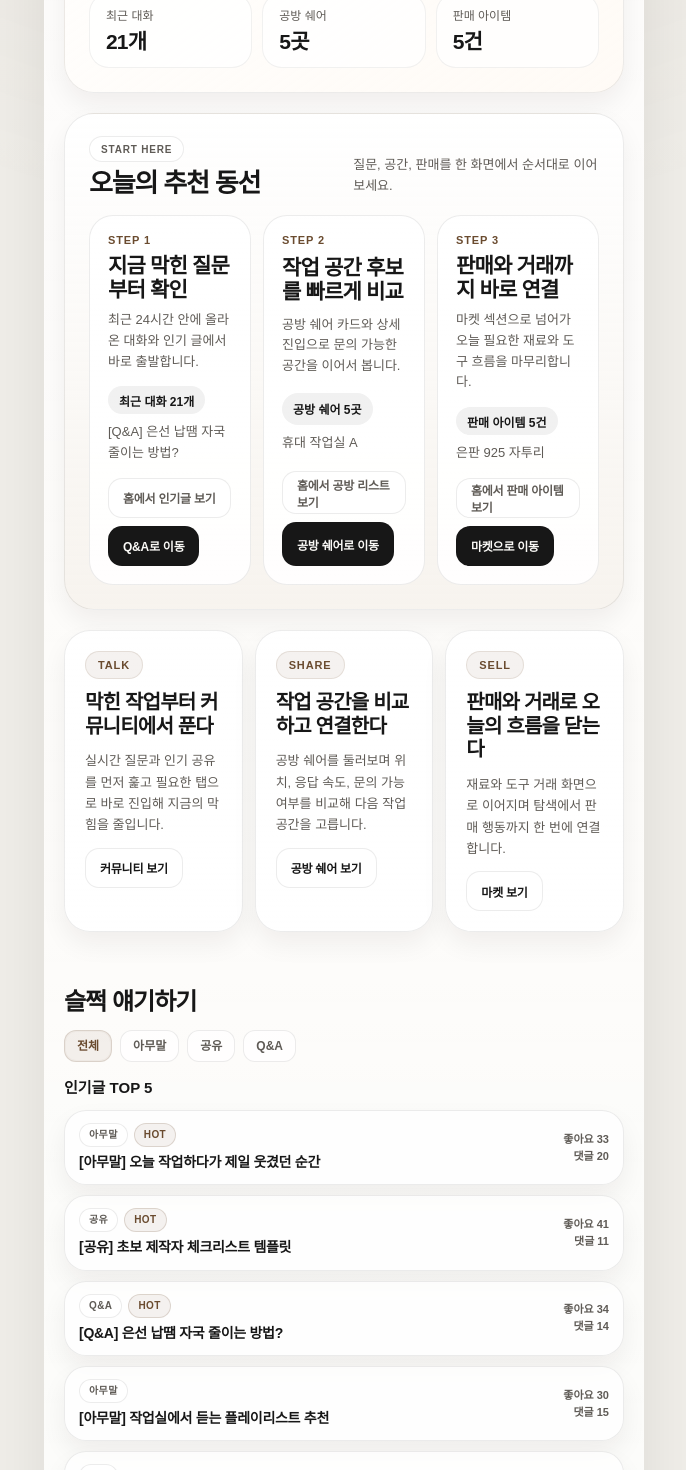
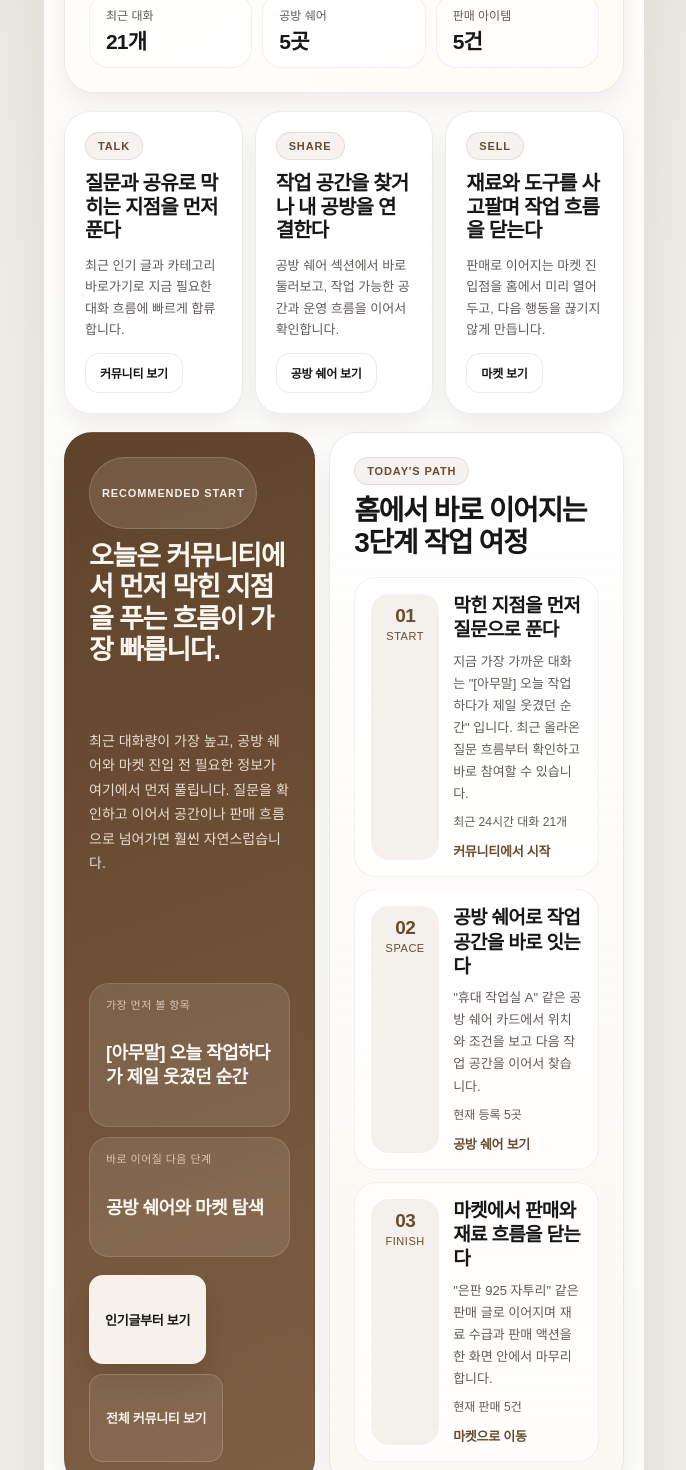
Before and after one commit to braychowq/eungeum-sljeok, a Next.js app in the folder frontend/: page / in a window 1280 px wide. Shown: the part 840-2310 px from the top of the page, without its empty margins (296-982 px from the left). Built offline with nearby package versions, Linux system fonts and the light colour scheme.

Commit message:
chore: push home service hub refresh

```diff
--- a/frontend/components/home/HomePage.module.css
+++ b/frontend/components/home/HomePage.module.css
@@ -32,7 +32,7 @@
 .serviceHub {
   padding: 0 20px;
   display: grid;
-  gap: 20px;
+  gap: 18px;
 }
 
 .serviceHubIntro {
@@ -121,183 +121,10 @@
   gap: 12px;
 }
 
-.serviceJourney {
-  border: 1px solid rgba(23, 23, 23, 0.08);
-  border-radius: 30px;
-  background:
-    linear-gradient(180deg, rgba(255, 255, 255, 0.92), rgba(244, 239, 232, 0.72)),
-    rgba(255, 255, 255, 0.84);
-  box-shadow: var(--tone-shadow-soft);
-  padding: 22px 24px 24px;
+.serviceHubJourneyLayout {
   display: grid;
-  gap: 18px;
-}
-
-.serviceJourneyHeader {
-  display: flex;
-  align-items: flex-end;
-  justify-content: space-between;
-  gap: 16px;
-}
-
-.serviceJourneyHeader strong {
-  display: block;
-  margin-top: 8px;
-  color: var(--tone-text);
-  font-size: 26px;
-  line-height: 1.04;
-  letter-spacing: -0.045em;
-}
-
-.serviceJourneyHeader p {
-  margin: 0;
-  max-width: 34ch;
-  color: var(--tone-text-secondary);
-  font-size: 13px;
-  line-height: 1.6;
-}
-
-.serviceJourneyEyebrow {
-  display: inline-flex;
-  width: fit-content;
-  min-height: 26px;
-  align-items: center;
-  padding: 0 11px;
-  border-radius: 999px;
-  border: 1px solid rgba(23, 23, 23, 0.08);
-  background: rgba(255, 255, 255, 0.72);
-  color: var(--tone-text-secondary);
-  font-size: 10px;
-  font-weight: 800;
-  letter-spacing: 0.08em;
-  text-transform: uppercase;
-}
-
-.serviceJourneyList {
-  list-style: none;
-  margin: 0;
-  padding: 0;
-  display: grid;
-  grid-template-columns: repeat(3, minmax(0, 1fr));
-  gap: 12px;
-}
-
-.serviceJourneyItem {
-  min-width: 0;
-  border-radius: 24px;
-  border: 1px solid rgba(23, 23, 23, 0.08);
-  background:
-    linear-gradient(180deg, rgba(255, 255, 255, 0.92), rgba(255, 255, 255, 0.64)),
-    rgba(255, 255, 255, 0.72);
-  padding: 18px;
-  display: grid;
+  grid-template-columns: minmax(0, 0.92fr) minmax(0, 1.08fr);
   gap: 14px;
-}
-
-.serviceJourneyStep {
-  display: grid;
-  gap: 8px;
-}
-
-.serviceJourneyStep span {
-  color: var(--tone-accent-strong);
-  font-size: 11px;
-  font-weight: 800;
-  letter-spacing: 0.08em;
-  text-transform: uppercase;
-}
-
-.serviceJourneyStep strong {
-  color: var(--tone-text);
-  font-size: 21px;
-  line-height: 1.14;
-  letter-spacing: -0.04em;
-}
-
-.serviceJourneyStep p,
-.serviceJourneyPreview {
-  margin: 0;
-  color: var(--tone-text-secondary);
-  font-size: 13px;
-  line-height: 1.6;
-}
-
-.serviceJourneyMeta {
-  display: grid;
-  gap: 8px;
-}
-
-.serviceJourneyStat {
-  width: fit-content;
-  min-height: 28px;
-  padding: 0 11px;
-  border-radius: 999px;
-  background: rgba(23, 23, 23, 0.06);
-  color: var(--tone-text);
-  display: inline-flex;
-  align-items: center;
-  font-size: 12px;
-  font-weight: 700;
-}
-
-.serviceJourneyActions {
-  display: flex;
-  flex-wrap: wrap;
-  gap: 8px;
-}
-
-.serviceJourneyAnchor,
-.serviceJourneyLink {
-  min-height: 40px;
-  padding: 0 14px;
-  border-radius: 14px;
-  display: inline-flex;
-  align-items: center;
-  justify-content: center;
-  text-decoration: none;
-  font-size: 12px;
-  font-weight: 800;
-  letter-spacing: -0.02em;
-  transition:
-    border-color 0.2s ease,
-    background-color 0.2s ease,
-    transform 0.2s ease,
-    box-shadow 0.2s ease;
-}
-
-.serviceJourneyAnchor {
-  border: 1px solid rgba(23, 23, 23, 0.08);
-  background: rgba(255, 255, 255, 0.72);
-  color: var(--tone-text-secondary);
-}
-
-.serviceJourneyLink {
-  border: 1px solid rgba(23, 23, 23, 0.08);
-  background: var(--tone-text);
-  color: var(--tone-canvas);
-}
-
-.serviceJourneyAnchor:hover,
-.serviceJourneyLink:hover {
-  transform: translateY(-1px);
-  box-shadow: 0 14px 24px rgba(27, 23, 20, 0.08);
-}
-
-.serviceJourneyAnchor:hover {
-  border-color: var(--tone-line-strong);
-  color: var(--tone-text);
-  background: #fff;
-}
-
-.serviceJourneyLink:hover {
-  background: #202020;
-}
-
-.serviceJourneyAnchor:focus-visible,
-.serviceJourneyLink:focus-visible,
-.serviceHubCardLink:focus-visible {
-  outline: 2px solid var(--tone-focus);
-  outline-offset: 2px;
 }
 
 .serviceHubCard {
@@ -357,6 +184,243 @@
   box-shadow: 0 14px 24px rgba(27, 23, 20, 0.08);
 }
 
+.serviceHubCardLink:focus-visible {
+  outline: 2px solid var(--tone-focus);
+  outline-offset: 2px;
+}
+
+.serviceHubFeature,
+.serviceHubJourney {
+  min-width: 0;
+  border-radius: 28px;
+  border: 1px solid rgba(23, 23, 23, 0.08);
+  box-shadow: var(--tone-shadow-soft);
+}
+
+.serviceHubFeature {
+  background:
+    linear-gradient(160deg, rgba(94, 66, 42, 0.96), rgba(128, 97, 69, 0.9)),
+    rgba(89, 62, 38, 0.92);
+  color: rgba(255, 250, 245, 0.98);
+  padding: 24px;
+  display: grid;
+  gap: 18px;
+}
+
+.serviceHubFeature .serviceHubEyebrow {
+  border-color: rgba(255, 241, 228, 0.18);
+  background: rgba(255, 248, 242, 0.12);
+  color: rgba(255, 248, 242, 0.94);
+}
+
+.serviceHubFeatureHeader {
+  display: grid;
+  gap: 12px;
+}
+
+.serviceHubFeatureHeader strong {
+  font-size: 27px;
+  line-height: 1.16;
+  letter-spacing: -0.045em;
+}
+
+.serviceHubFeatureCopy {
+  margin: 0;
+  color: rgba(255, 244, 234, 0.86);
+  font-size: 14px;
+  line-height: 1.75;
+}
+
+.serviceHubFeaturePanel {
+  display: grid;
+  gap: 10px;
+}
+
+.serviceHubFeatureMetric {
+  border-radius: 20px;
+  border: 1px solid rgba(255, 241, 228, 0.14);
+  background: rgba(255, 250, 245, 0.1);
+  padding: 14px 16px;
+  display: grid;
+  gap: 6px;
+}
+
+.serviceHubFeatureMetric span {
+  font-size: 11px;
+  line-height: 1.4;
+  letter-spacing: 0.04em;
+  text-transform: uppercase;
+  color: rgba(255, 244, 234, 0.68);
+}
+
+.serviceHubFeatureMetric strong {
+  font-size: 18px;
+  line-height: 1.35;
+  letter-spacing: -0.03em;
+}
+
+.serviceHubFeatureActions {
+  display: flex;
+  flex-wrap: wrap;
+  gap: 10px;
+}
+
+.serviceHubPrimaryLink,
+.serviceHubSecondaryLink,
+.serviceHubTextLink {
+  text-decoration: none;
+  transition:
+    transform 0.2s ease,
+    border-color 0.2s ease,
+    background-color 0.2s ease,
+    color 0.2s ease,
+    box-shadow 0.2s ease;
+}
+
+.serviceHubPrimaryLink,
+.serviceHubSecondaryLink {
+  min-height: 44px;
+  border-radius: 14px;
+  display: inline-flex;
+  align-items: center;
+  justify-content: center;
+  padding: 0 16px;
+  font-size: 13px;
+  font-weight: 800;
+  letter-spacing: -0.02em;
+}
+
+.serviceHubPrimaryLink {
+  background: rgba(255, 251, 247, 0.94);
+  color: var(--tone-text);
+  box-shadow: 0 14px 24px rgba(39, 26, 15, 0.16);
+}
+
+.serviceHubSecondaryLink {
+  border: 1px solid rgba(255, 241, 228, 0.18);
+  background: rgba(255, 250, 245, 0.08);
+  color: rgba(255, 248, 242, 0.94);
+}
+
+.serviceHubJourney {
+  background:
+    linear-gradient(180deg, rgba(255, 255, 255, 0.92), rgba(250, 244, 236, 0.68)),
+    rgba(255, 255, 255, 0.82);
+  padding: 24px;
+  display: grid;
+  gap: 18px;
+}
+
+.serviceHubJourneyHeader {
+  display: grid;
+  gap: 10px;
+}
+
+.serviceHubJourneyHeader h2 {
+  margin: 0;
+  color: var(--tone-text);
+  font-size: 28px;
+  line-height: 1.15;
+  letter-spacing: -0.05em;
+}
+
+.serviceHubJourneyList {
+  list-style: none;
+  margin: 0;
+  padding: 0;
+  display: grid;
+  gap: 12px;
+}
+
+.serviceHubJourneyItem {
+  display: grid;
+  grid-template-columns: auto minmax(0, 1fr);
+  gap: 14px;
+  border-radius: 22px;
+  border: 1px solid rgba(23, 23, 23, 0.06);
+  background: rgba(255, 255, 255, 0.78);
+  padding: 16px;
+}
+
+.serviceHubJourneyStep {
+  width: 68px;
+  border-radius: 18px;
+  background: rgba(131, 97, 63, 0.09);
+  color: var(--tone-accent-strong);
+  padding: 12px 10px;
+  display: grid;
+  align-content: start;
+  gap: 4px;
+  text-align: center;
+}
+
+.serviceHubJourneyStep span {
+  font-size: 19px;
+  font-weight: 800;
+  line-height: 1;
+  letter-spacing: -0.04em;
+}
+
+.serviceHubJourneyStep small {
+  font-size: 11px;
+  line-height: 1.4;
+  letter-spacing: 0.05em;
+  text-transform: uppercase;
+}
+
+.serviceHubJourneyBody {
+  display: grid;
+  gap: 8px;
+}
+
+.serviceHubJourneyBody strong {
+  color: var(--tone-text);
+  font-size: 19px;
+  line-height: 1.28;
+  letter-spacing: -0.035em;
+}
+
+.serviceHubJourneyBody p {
+  margin: 0;
+  color: var(--tone-text-secondary);
+  font-size: 13px;
+  line-height: 1.7;
+}
+
+.serviceHubJourneyFooter {
+  display: flex;
+  flex-wrap: wrap;
+  justify-content: space-between;
+  gap: 10px;
+  align-items: center;
+}
+
+.serviceHubJourneyFooter span {
+  color: var(--tone-text-secondary);
+  font-size: 12px;
+  line-height: 1.5;
+}
+
+.serviceHubTextLink {
+  color: var(--tone-accent-strong);
+  font-size: 13px;
+  font-weight: 800;
+  letter-spacing: -0.02em;
+}
+
+.serviceHubPrimaryLink:hover,
+.serviceHubSecondaryLink:hover,
+.serviceHubTextLink:hover {
+  transform: translateY(-1px);
+}
+
+.serviceHubPrimaryLink:focus-visible,
+.serviceHubSecondaryLink:focus-visible,
+.serviceHubTextLink:focus-visible {
+  outline: 2px solid var(--tone-focus);
+  outline-offset: 2px;
+}
+
 @media (max-width: 960px) {
   .page {
     background: var(--tone-page);
@@ -384,35 +448,6 @@
     gap: 16px;
   }
 
-  .serviceJourney {
-    border-radius: 24px;
-    padding: 18px;
-    gap: 16px;
-  }
-
-  .serviceJourneyHeader,
-  .serviceJourneyList {
-    grid-template-columns: 1fr;
-  }
-
-  .serviceJourneyHeader {
-    display: grid;
-    align-items: start;
-  }
-
-  .serviceJourneyHeader strong {
-    font-size: 24px;
-  }
-
-  .serviceJourneyList {
-    gap: 10px;
-  }
-
-  .serviceJourneyItem {
-    border-radius: 22px;
-    padding: 16px;
-  }
-
   .serviceHubCopy h1 {
     font-size: 28px;
   }
@@ -423,7 +458,8 @@
   }
 
   .serviceHubStats,
-  .serviceHubGrid {
+  .serviceHubGrid,
+  .serviceHubJourneyLayout {
     grid-template-columns: 1fr;
   }
 
@@ -440,4 +476,27 @@
   .serviceHubCard strong {
     font-size: 18px;
   }
+
+  .serviceHubFeature,
+  .serviceHubJourney {
+    border-radius: 24px;
+    padding: 18px;
+  }
+
+  .serviceHubFeatureHeader strong,
+  .serviceHubJourneyHeader h2 {
+    font-size: 24px;
+  }
+
+  .serviceHubJourneyItem {
+    grid-template-columns: 1fr;
+  }
+
+  .serviceHubJourneyStep {
+    width: 100%;
+    grid-template-columns: auto auto;
+    justify-content: space-between;
+    align-items: center;
+    text-align: left;
+  }
 }
--- a/frontend/components/home/HomePage.tsx
+++ b/frontend/components/home/HomePage.tsx
@@ -20,24 +20,24 @@ const serviceHubCards = [
   {
     id: 'community',
     eyebrow: 'Talk',
-    title: '막힌 작업부터 커뮤니티에서 푼다',
-    description: '실시간 질문과 인기 공유를 먼저 훑고 필요한 탭으로 바로 진입해 지금의 막힘을 줄입니다.',
+    title: '질문과 공유로 막히는 지점을 먼저 푼다',
+    description: '최근 인기 글과 카테고리 바로가기로 지금 필요한 대화 흐름에 빠르게 합류합니다.',
     href: '/community',
     ctaLabel: '커뮤니티 보기'
   },
   {
     id: 'studio',
     eyebrow: 'Share',
-    title: '작업 공간을 비교하고 연결한다',
-    description: '공방 쉐어를 둘러보며 위치, 응답 속도, 문의 가능 여부를 비교해 다음 작업 공간을 고릅니다.',
+    title: '작업 공간을 찾거나 내 공방을 연결한다',
+    description: '공방 쉐어 섹션에서 바로 둘러보고, 작업 가능한 공간과 운영 흐름을 이어서 확인합니다.',
     href: '/market?tab=studio',
     ctaLabel: '공방 쉐어 보기'
   },
   {
     id: 'market',
     eyebrow: 'Sell',
-    title: '판매와 거래로 오늘의 흐름을 닫는다',
-    description: '재료와 도구 거래 화면으로 이어지며 탐색에서 판매 행동까지 한 번에 연결합니다.',
+    title: '재료와 도구를 사고팔며 작업 흐름을 닫는다',
+    description: '판매로 이어지는 마켓 진입점을 홈에서 미리 열어 두고, 다음 행동을 끊기지 않게 만듭니다.',
     href: '/market',
     ctaLabel: '마켓 보기'
   }
@@ -45,47 +45,52 @@ const serviceHubCards = [
 
 export default function HomePage() {
   const freshCommunityCount = communityPosts.filter((post) => post.publishedHoursAgo <= 24).length;
+  const latestCommunityPost = communityPosts
+    .filter((post) => !post.isNotice && !post.isPinned)
+    .sort((a, b) => a.publishedHoursAgo - b.publishedHoursAgo)[0];
+  const featuredStudioCard = studioCards[0];
+  const featuredMarketCard = marketCards[0];
   const serviceHubStats = [
     { label: '최근 대화', value: `${freshCommunityCount}개` },
     { label: '공방 쉐어', value: `${studioCards.length}곳` },
     { label: '판매 아이템', value: `${marketCards.length}건` }
   ];
-  const serviceJourney = [
+  const journeySteps = [
     {
       id: 'community',
-      step: 'Step 1',
-      title: '지금 막힌 질문부터 확인',
-      description: '최근 24시간 안에 올라온 대화와 인기 글에서 바로 출발합니다.',
-      stat: `최근 대화 ${freshCommunityCount}개`,
-      preview: communityPosts[0]?.title ?? '새 질문이 곧 올라올 예정이에요.',
-      sectionHref: '#community',
-      sectionLabel: '홈에서 인기글 보기',
-      actionHref: '/community?tab=qna',
-      actionLabel: 'Q&A로 이동'
+      step: '01',
+      eyebrow: 'Start',
+      title: '막힌 지점을 먼저 질문으로 푼다',
+      description: latestCommunityPost
+        ? `지금 가장 가까운 대화는 "${latestCommunityPost.title}" 입니다. 최근 올라온 질문 흐름부터 확인하고 바로 참여할 수 있습니다.`
+        : '최근 올라온 질문과 공유 글을 살펴보며 오늘 필요한 대화 흐름부터 정리합니다.',
+      href: '#community',
+      ctaLabel: '커뮤니티에서 시작',
+      meta: `최근 24시간 대화 ${freshCommunityCount}개`
     },
     {
       id: 'studio',
-      step: 'Step 2',
-      title: '작업 공간 후보를 빠르게 비교',
-      description: '공방 쉐어 카드와 상세 진입으로 문의 가능한 공간을 이어서 봅니다.',
-      stat: `공방 쉐어 ${studioCards.length}곳`,
-      preview: studioCards[0]?.title ?? '새 공방이 곧 업데이트될 예정이에요.',
-      sectionHref: '#studio',
-      sectionLabel: '홈에서 공방 리스트 보기',
-      actionHref: '/market?tab=studio',
-      actionLabel: '공방 쉐어로 이동'
+      step: '02',
+      eyebrow: 'Space',
+      title: '공방 쉐어로 작업 공간을 바로 잇는다',
+      description: featuredStudioCard
+        ? `"${featuredStudioCard.title}" 같은 공방 쉐어 카드에서 위치와 조건을 보고 다음 작업 공간을 이어서 찾습니다.`
+        : '작업 가능한 공간을 빠르게 비교하며 오늘 필요한 작업 환경을 바로 찾습니다.',
+      href: '#studio',
+      ctaLabel: '공방 쉐어 보기',
+      meta: `현재 등록 ${studioCards.length}곳`
     },
     {
       id: 'market',
-      step: 'Step 3',
-      title: '판매와 거래까지 바로 연결',
-      description: '마켓 섹션으로 넘어가 오늘 필요한 재료와 도구 흐름을 마무리합니다.',
-      stat: `판매 아이템 ${marketCards.length}건`,
-      preview: marketCards[0]?.title ?? '새 판매 글이 곧 업데이트될 예정이에요.',
-      sectionHref: '#market',
-      sectionLabel: '홈에서 판매 아이템 보기',
-      actionHref: '/market',
-      actionLabel: '마켓으로 이동'
+      step: '03',
+      eyebrow: 'Finish',
+      title: '마켓에서 판매와 재료 흐름을 닫는다',
+      description: featuredMarketCard
+        ? `"${featuredMarketCard.title}" 같은 판매 글로 이어지며 재료 수급과 판매 액션을 한 화면 안에서 마무리합니다.`
+        : '판매와 재료 탐색을 같은 흐름 안에 묶어 작업 후반 액션까지 자연스럽게 연결합니다.',
+      href: '#market',
+      ctaLabel: '마켓으로 이동',
+      meta: `현재 판매 ${marketCards.length}건`
     }
   ] as const;
 
@@ -102,9 +107,8 @@ export default function HomePage() {
               <span className={styles.serviceHubEyebrow}>Service Hub</span>
               <h1>배우고, 공간을 찾고, 판매까지 이어지는 오늘의 슬쩍 흐름</h1>
               <p>
-                홈 첫 화면에서 어디서 시작해야 할지 바로 보이도록, 커뮤니티에서 문제를 풀고 공방
-                쉐어를 비교한 뒤 마켓으로 닫는 흐름으로 재구성했습니다. 아래 순서대로 따라가거나,
-                필요한 단계만 골라 곧바로 들어가면 됩니다.
+                홈에서 바로 커뮤니티와 공방 쉐어, 마켓을 한 호흡으로 탐색할 수 있도록 시작점을 다시
+                묶었습니다. 지금 필요한 행동부터 고르고 아래 섹션으로 곧바로 이어가면 됩니다.
               </p>
             </div>
 
@@ -118,40 +122,6 @@ export default function HomePage() {
             </div>
           </div>
 
-          <div className={styles.serviceJourney} aria-label="추천 시작 흐름">
-            <div className={styles.serviceJourneyHeader}>
-              <div>
-                <span className={styles.serviceJourneyEyebrow}>Start Here</span>
-                <strong>오늘의 추천 동선</strong>
-              </div>
-              <p>질문, 공간, 판매를 한 화면에서 순서대로 이어보세요.</p>
-            </div>
-
-            <ol className={styles.serviceJourneyList}>
-              {serviceJourney.map((item) => (
-                <li key={item.id} className={styles.serviceJourneyItem}>
-                  <div className={styles.serviceJourneyStep}>
-                    <span>{item.step}</span>
-                    <strong>{item.title}</strong>
-                    <p>{item.description}</p>
-                  </div>
-                  <div className={styles.serviceJourneyMeta}>
-                    <span className={styles.serviceJourneyStat}>{item.stat}</span>
-                    <span className={styles.serviceJourneyPreview}>{item.preview}</span>
-                  </div>
-                  <div className={styles.serviceJourneyActions}>
-                    <Link href={item.sectionHref} className={styles.serviceJourneyAnchor}>
-                      {item.sectionLabel}
-                    </Link>
-                    <Link href={item.actionHref} className={styles.serviceJourneyLink}>
-                      {item.actionLabel}
-                    </Link>
-                  </div>
-                </li>
-              ))}
-            </ol>
-          </div>
-
           <div className={styles.serviceHubGrid}>
             {serviceHubCards.map((card) => (
               <article key={card.id} className={styles.serviceHubCard}>
@@ -163,6 +133,68 @@ export default function HomePage() {
                 </Link>
               </article>
             ))}
+          </div>
+
+          <div className={styles.serviceHubJourneyLayout}>
+            <section className={styles.serviceHubFeature} aria-label="오늘의 시작 추천">
+              <div className={styles.serviceHubFeatureHeader}>
+                <span className={styles.serviceHubEyebrow}>Recommended Start</span>
+                <strong>오늘은 커뮤니티에서 먼저 막힌 지점을 푸는 흐름이 가장 빠릅니다.</strong>
+              </div>
+
+              <p className={styles.serviceHubFeatureCopy}>
+                최근 대화량이 가장 높고, 공방 쉐어와 마켓 진입 전 필요한 정보가 여기에서 먼저
+                풀립니다. 질문을 확인하고 이어서 공간이나 판매 흐름으로 넘어가면 훨씬 자연스럽습니다.
+              </p>
+
+              <div className={styles.serviceHubFeaturePanel}>
+                <div className={styles.serviceHubFeatureMetric}>
+                  <span>가장 먼저 볼 항목</span>
+                  <strong>{latestCommunityPost?.title ?? '최근 인기 커뮤니티 글'}</strong>
+                </div>
+                <div className={styles.serviceHubFeatureMetric}>
+                  <span>바로 이어질 다음 단계</span>
+                  <strong>공방 쉐어와 마켓 탐색</strong>
+                </div>
+              </div>
+
+              <div className={styles.serviceHubFeatureActions}>
+                <Link href="#community" className={styles.serviceHubPrimaryLink}>
+                  인기글부터 보기
+                </Link>
+                <Link href="/community" className={styles.serviceHubSecondaryLink}>
+                  전체 커뮤니티 보기
+                </Link>
+              </div>
+            </section>
+
+            <section className={styles.serviceHubJourney} aria-label="서비스 이동 흐름">
+              <div className={styles.serviceHubJourneyHeader}>
+                <span className={styles.serviceHubEyebrow}>Today's Path</span>
+                <h2>홈에서 바로 이어지는 3단계 작업 여정</h2>
+              </div>
+
+              <ol className={styles.serviceHubJourneyList}>
+                {journeySteps.map((step) => (
+                  <li key={step.id} className={styles.serviceHubJourneyItem}>
+                    <div className={styles.serviceHubJourneyStep}>
+                      <span>{step.step}</span>
+                      <small>{step.eyebrow}</small>
+                    </div>
+                    <div className={styles.serviceHubJourneyBody}>
+                      <strong>{step.title}</strong>
+                      <p>{step.description}</p>
+                      <div className={styles.serviceHubJourneyFooter}>
+                        <span>{step.meta}</span>
+                        <Link href={step.href} className={styles.serviceHubTextLink}>
+                          {step.ctaLabel}
+                        </Link>
+                      </div>
+                    </div>
+                  </li>
+                ))}
+              </ol>
+            </section>
           </div>
         </section>
 
```
